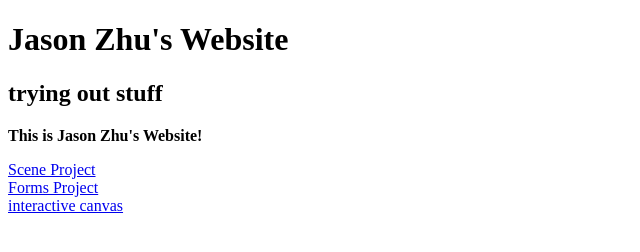
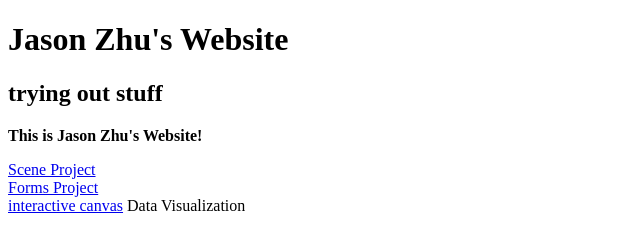
Before and after one commit to JASOZHU/JasonZhu.github.io, a plain HTML site: page index.html in a window 1280 px wide. Shown: the whole page, without its empty margins (0-640 px from the left). Drawn offline with Linux system fonts and the light colour scheme.

Commit message:
Update index.html

```diff
--- a/index.html
+++ b/index.html
@@ -13,6 +13,7 @@
             <a href ="newFolder/canvas.html"> Scene Project</a><br>
             <a href="formsProjectFolder/forms.html">Forms Project</a><br>
             <a href="interactivefolder/interactive.html">interactive canvas</a>
+            <a href-"chartfolder/chart.html">Data Visualization</a>
         </p>
 
 
```
